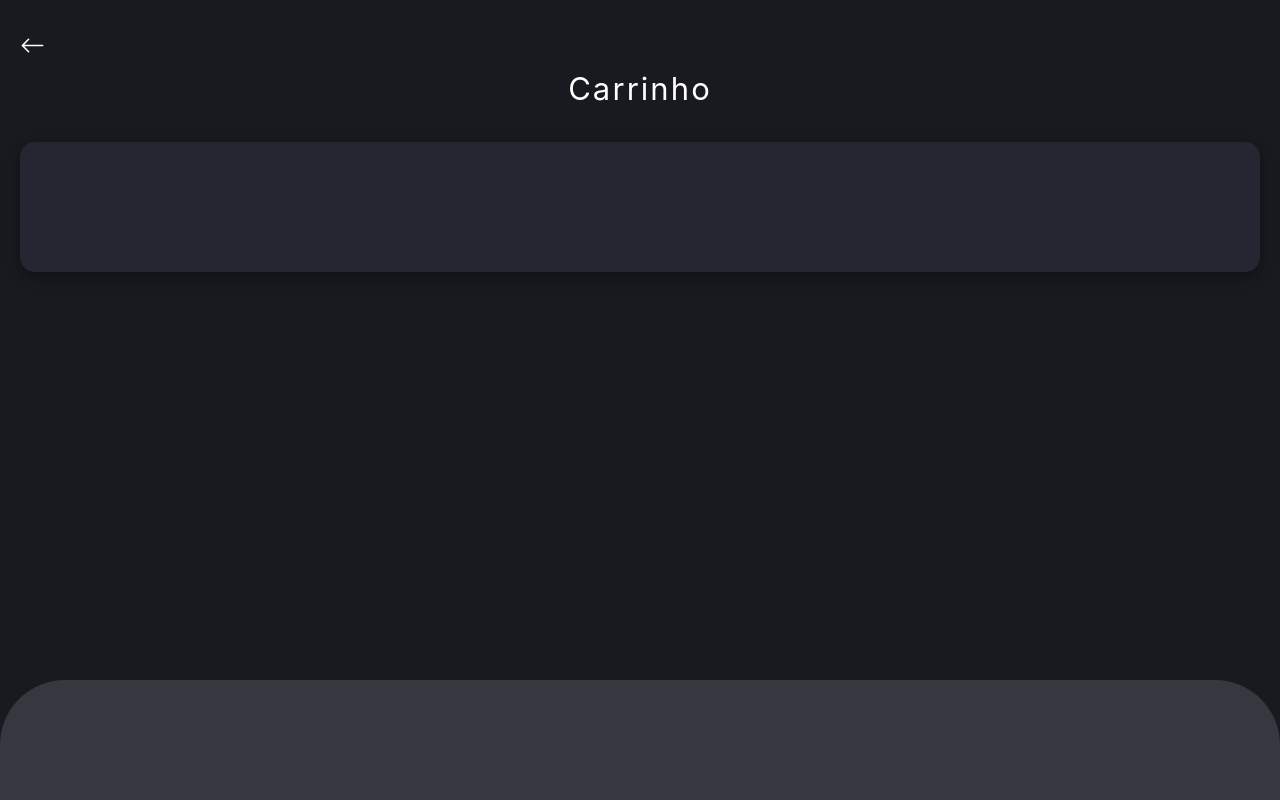
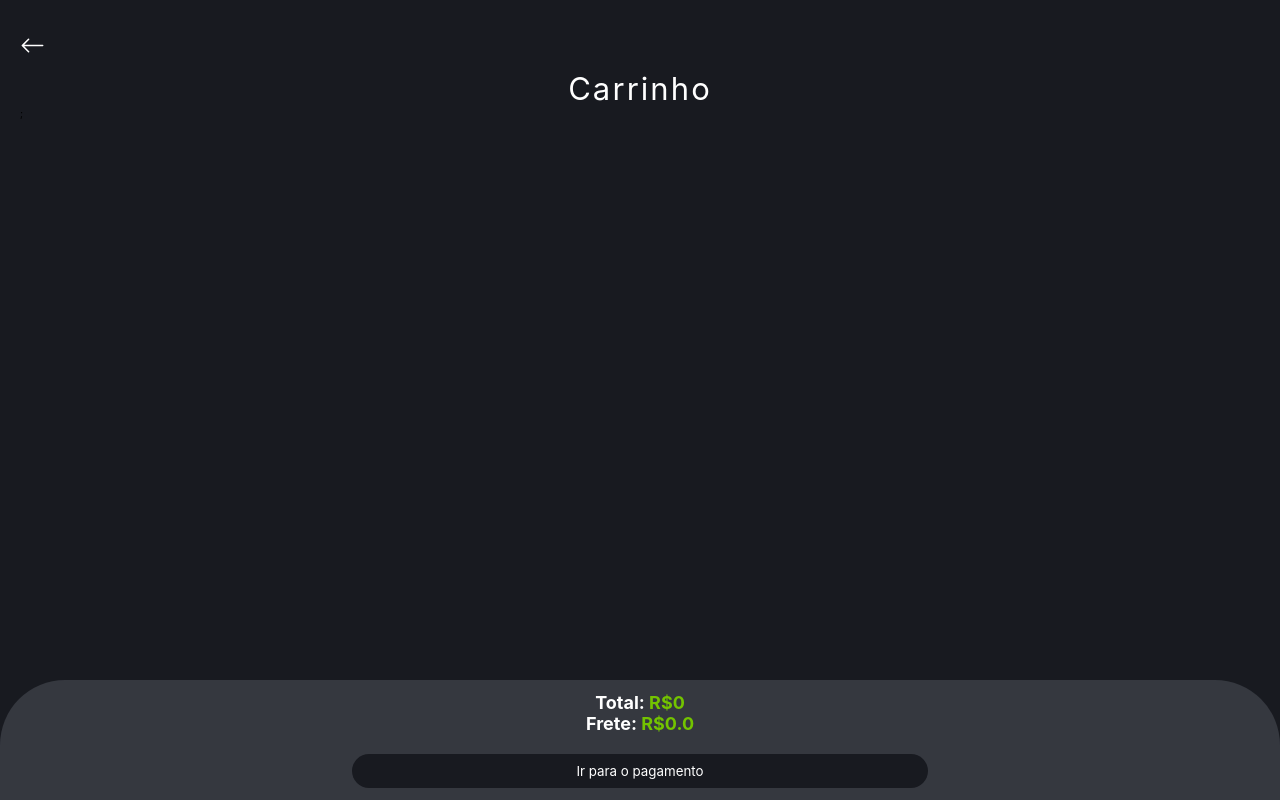
Before and after one commit to KhawanC/drop_shipping-front, a React (Create React App) app: page /carrinho in a window 1280 px wide. Built offline with nearby package versions, Linux system fonts and the light colour scheme.

Commit message:
finalizando tela e lógica do carrinho

```diff
--- a/src/Components/ItemPaginaCarrinho/index.js
+++ b/src/Components/ItemPaginaCarrinho/index.js
@@ -1,9 +1,62 @@
-import React from 'react';
+import React, { useState, useEffect } from 'react';
 import './style.css'
+import { api } from '../../Api/api';
+import { useDispatch } from 'react-redux';
+import { adicionarCarrinho, removerCarrinho } from '../../Services/Carrinho';
+
 
 export const ItemPaginaCarrinho = (props) => {
+    const dispatch = useDispatch();
+    const [valorInput, setValorInput] = useState(1);
+    const [dados, setDados] = useState({
+        id: undefined,
+        link: undefined,
+        nome: undefined,
+        preco: undefined,
+        prcntDesconto: undefined,
+        listaImagens: {slot: ''},
+    });
+
+
+    const verificarNumeroInput = () => {
+        if(valorInput <= 0 || valorInput >= 100) {
+            setValorInput(e => 1)
+        }
+        props.valorItem(((dados.preco-((dados.preco*dados.prcntDesconto)/100))*valorInput).toFixed(2))
+    }
+
+    const atualizarDados = async() => {
+        try {
+            const res = await api.get(`/produto/${props.dados.id}`)
+            props.valorItem(((res.data.preco-((res.data.preco*res.data.prcntDesconto)/100))).toFixed(2))
+            setDados(res.data)
+        } catch(error) {
+        }
+    }
+
+    useEffect(() => {
+        atualizarDados()
+    }, [])
+
     return(
         <div id='containerItemPaginaCarrinho'>
+            <div id='boxImagemProdutoCategoria'>
+                <img
+                    src={dados.listaImagens.slot[0]}
+                    id='imagemProdutoCategoria'
+                />
+            </div>
+            <div id='boxQuantidadeTituloItemCarrinho'>
+                <div id='boxTituloItemCarrinhoCarrinho'>
+                    <p id='tituloStyleProdutoCarrinho'>{dados.nome}</p>
+                </div>
+                <div id='boxPrecoItemCarrinho'>
+                    <p id='textoPrecoStyleItemCarrinho'>Unidade: <span id='precoStyleItemCarrinho'>R${(dados.preco-((dados.preco*dados.prcntDesconto)/100)).toFixed(2)}</span></p>
+                </div>
+                <div id='boxQuantidadeItemCarrinho'>
+                    <input id='inputQuantidadeItemCarrinho' type="number" min={0} max={99} onChange={e => setValorInput(parseInt(e.target.value))} value={valorInput} onBlur={() => verificarNumeroInput()}/>
+                </div>
+            </div>
         </div>
     );
 };
--- a/src/Pages/Cadastro/index.js
+++ b/src/Pages/Cadastro/index.js
@@ -62,7 +62,6 @@ export const Cadastro = (props) => {
             }})
         } catch (error) {
             setLoading(false)
-            console.log(error.response)
         }
     }
 
--- a/src/Pages/Carrinho/index.js
+++ b/src/Pages/Carrinho/index.js
@@ -1,13 +1,51 @@
-import React from 'react';
+import React, { useState, useEffect } from 'react';
 import './style.css'
 import { motion } from 'framer-motion'
 import { useNavigate } from 'react-router-dom';
 import { BsArrowLeft } from "react-icons/bs";
+import { useSelector, useDispatch } from 'react-redux';
 import { ItemPaginaCarrinho } from '../../Components/ItemPaginaCarrinho';
 
 export const Carrinho = (props) => {
+    const listaCarrinho = useSelector((state) => state.carrinho.value);
+    const [listaValores, setListaValores] = useState([]);
+    const [valorTotal, setValorTotal] = useState(0.0);
+    const navigate = useNavigate();
 
-    const navigate = useNavigate();
+    useEffect(() => {
+        let tempValor = 0;
+        listaValores.map(dados => {
+            tempValor += parseFloat(dados.valor)
+        })
+        setValorTotal(tempValor)
+    }, [listaValores]);
+
+    const forceAtualizarValor = () => {
+        let tempValor = 0;
+        listaValores.map(dados => {
+            tempValor += parseFloat(dados.valor)
+        })
+        setValorTotal(tempValor)
+    };
+
+    const atualizarValores = (index, valor) => {
+        let isPresent = false;
+        listaValores.map(dados => {
+            if(dados.id === index) {
+                isPresent = true
+            };
+        });
+        if(isPresent === false) {
+            setListaValores(e => [...e, {id: index, valor: valor}])
+        } else {
+            listaValores.map(dados => {
+                if(dados.id === index) {
+                    dados.valor = valor
+                };
+            });
+            forceAtualizarValor()
+        }
+    }
 
     return(
         <motion.div
@@ -24,10 +62,17 @@ export const Carrinho = (props) => {
                     <p id='tituloStylePaginaCarrinho'>Carrinho</p>
                 </div>
                 <div id='boxProdutosPaginaCarrinho'>
-                    <ItemPaginaCarrinho/>
+                    {listaCarrinho.map(dados => {
+                        return(
+                            <ItemPaginaCarrinho dados={dados} valorItem={e => atualizarValores(dados.id, e)}/>
+                        );
+                    })};
                 </div>
             </div>
             <div id='boxConcluirCompraPaginaCarrinho'>
+                <p id='textoPrecoStyleItemCarrinho'>Total: <span id='precoStyleItemCarrinho'>R${valorTotal}</span></p>
+                <p id='textoPrecoStyleItemCarrinho'>Frete: <span id='precoStyleItemCarrinho'>R$0.0</span></p>
+                <button id='buttonStylePaginaCarrinho'>Ir para o pagamento</button>
             </div>
         </motion.div>
     );
--- a/src/Pages/Carrinho/style.css
+++ b/src/Pages/Carrinho/style.css
@@ -29,15 +29,103 @@
 
 #boxConcluirCompraPaginaCarrinho {
     background-color: #35383f;
+
+    display: flex;
+    flex-direction: column;
+
     width: 100%;
     height: 15%;
+
+    justify-content: center;
+    align-items: center;
 
     border-radius: 65px 65px 0 0;
 }
 
+#boxQuantidadeTituloItemCarrinho {
+    display: flex;
+    flex-direction: column;
+
+    width: 60%;
+    height: 100%;
+}
+
+#boxTituloItemCarrinhoCarrinho {
+    display: flex;
+
+    width: 100%;
+    height: 40%;
+
+    justify-content: center;
+    align-items: center;
+}
+
+#tituloStyleProdutoCarrinho {
+    color: white;
+
+    text-align: center;
+    font-size: 14px;
+    font-weight: 700;
+}
+
+#boxPrecoItemCarrinho {
+    display: flex;
+
+    width: 100%;
+    height: 25%;
+
+    align-items: center;
+}
+
+#textoPrecoStyleItemCarrinho {
+    color: white;
+
+    font-size: 18px;
+    font-weight: 700;
+}
+
+#precoStyleItemCarrinho {
+    color: #73c300;
+
+    font-size: 18px;
+    font-weight: 700;
+}
+
+#boxQuantidadeItemCarrinho {
+    display: flex;
+
+    width: 100%;
+    height: 35%;
+
+    justify-content: center;
+    align-items: center;
+}
+
 #boxProdutosPaginaCarrinho {
     width: 100%;
-    height: fit-content;
+    height: 90%;
 
-    margin-top: 3em;
+    overflow-y: scroll;
 }
+
+#buttonStylePaginaCarrinho {
+    background-color: #181a20;
+    color: white;
+
+    width: 45%;
+    height: 2.5em;
+
+    margin-top: 1.5em;
+
+    border: 0;
+    border-radius: 25px;
+
+    transition: 200ms;
+}
+
+#buttonStylePaginaCarrinho:hover {
+    background-color: white;
+    color: black;
+
+    cursor: pointer;
+}
--- a/src/Pages/Categoria/index.js
+++ b/src/Pages/Categoria/index.js
@@ -35,7 +35,6 @@ export const Categoria = (props) => {
             setProdutos(e => res.data)
             setLoading(false)
         } catch (error) {
-            console.log(error.response)
         }
     }
 
--- a/src/Pages/Endereco/index.js
+++ b/src/Pages/Endereco/index.js
@@ -60,7 +60,6 @@ export const Endereco = (props) => {
     const cadastrarUsuario = async() => {
         try {
             let idade = calcularIdade(location.state.nascimento)
-            console.log(location.state.cpf)
             const res = await api.post("/usuario/cadastrarUsuario", {
                 nomeCompleto: location.state.nome,
                 idade: idade,
@@ -76,17 +75,14 @@ export const Endereco = (props) => {
                 numero: numero,
                 complemento: complemento
             })
-            console.log(res)
             const res2 = await api.post("/autenticacao", {
                 email: location.state.email,
                 password: location.state.senha
             })
-            console.log(res2)
             localStorage.setItem("token", res2.data.tokenAuth)
             setLoading(false)
             setCompleto(true)
         } catch (error) {
-            console.log(error.response)
             setLoading(false)
         }
     }
--- a/src/Pages/Favoritos/index.js
+++ b/src/Pages/Favoritos/index.js
@@ -24,7 +24,6 @@ export const Favoritos = (props) => {
             const res = await api.get(`/produto/${index}`)
             setProdutos(e => [...e, res.data])
         } catch(error) {
-            console.log(error.response)
         }
     }
 
--- a/src/Pages/Home/index.js
+++ b/src/Pages/Home/index.js
@@ -21,6 +21,7 @@ export const Home = (props) => {
     const [isSideBarOpen, setSideBarOpen] = useState(false);
     const [dadosCategoria, setDadosCategoria] = useState([]);
     const [dadosProduto, setDadosProduto] = useState([]);
+    const [contadorErros, setContadorErros] = useState(0);
     const navigate = useNavigate();
 
     function navegarCadastro() {
@@ -51,6 +52,7 @@ export const Home = (props) => {
             setDadosProduto(e => res2.data)
             setLoadingDados(false);
         } catch (error) {
+            setContadorErros(e => e + 1)
             setTimeout(function() {
                 carregarDados()
             }, 15000)
@@ -102,11 +104,25 @@ export const Home = (props) => {
                     />
                 </div>
             </div>
+            {isLoadingDados ?
+            <>
+                <div id='boxLoadingDadosPaginaHome'>
+                    <div className='loader'></div>
+                    {contadorErros >= 3 ?
+                    <>
+                        <p id='textoLoadingDadosPaginaHome'>Nossos especialistas estão verificando a demora...</p>
+                    </> :
+                    <>
+                    </>}
+                </div>
+
+            </> :
+            <>
                 <div className='boxCarrosselPaginaHome'>
                     <CarrosselSwiper imagem={[imagemBanner2,imagemBanner2, imagemBanner2, imagemBanner2, imagemBanner2]}/>
                 </div>
                 <div className='boxTextOfertas'>
-                <p className='boxOfertaTituloMaior'>Ofertas Especiaiss</p>
+                    <p className='boxOfertaTituloMaior'>Ofertas Especiais</p>
                     <p className='boxOfertaTituloMenor'>Ver todas</p>
                 </div>
                 <div className='boxCategorias '>
@@ -124,6 +140,8 @@ export const Home = (props) => {
                         return <ItemPaginaHome dadosProduto={dados} key={dados.id} handleClick={() => produtoHandle(dados)}/>
                     })}
                 </div>
+            </>
+            }
             {isLoading ? <LoadingScreen/> : <div></div>}
             {isSideBarOpen ? <SideBar loggado={isLoggado} handleClose={closeHandle} navegar={navegarCadastro}/> : <div></div>}
         </motion.div>
--- a/src/Pages/Home/style.css
+++ b/src/Pages/Home/style.css
@@ -121,8 +121,18 @@
   justify-items: center;
 }
 
+#textoLoadingDadosPaginaHome {
+  color: white;
+
+  margin-top: 3em;
+
+  font-size: 16px;
+  text-align: center;
+}
+
 #boxLoadingDadosPaginaHome {
   display: flex;
+  flex-direction: column;
 
   width: 100%;
   height: 80vh;
```
Lines whose indentation alone changed are shown as unchanged.
